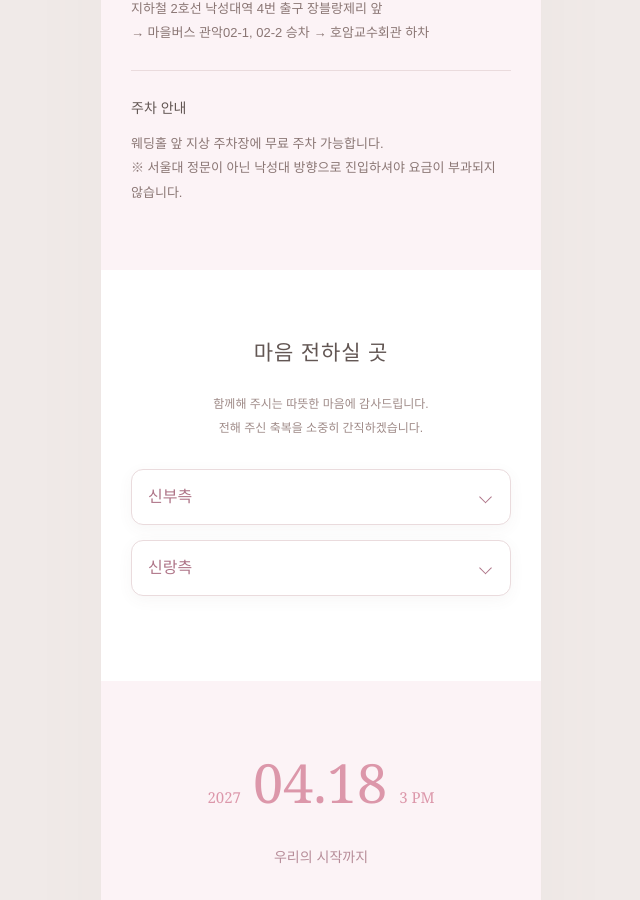
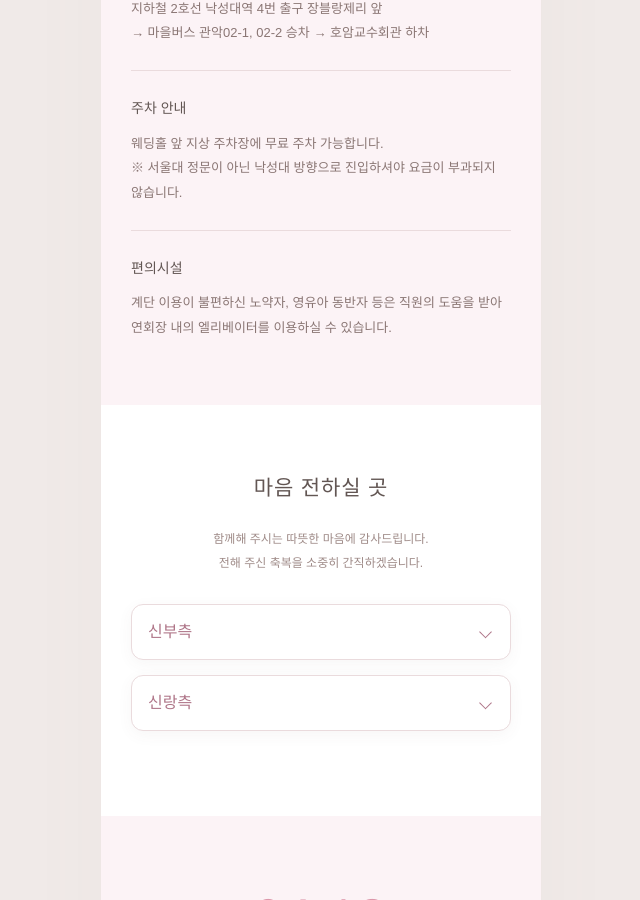
Before and after one commit to yuriandhoon/wedding, a Jekyll site: the page built from yuri/index.html, in a window 1280 px wide and 900 px high, scrolled down 3102 px. Shown: the whole window, without its empty margins (319-959 px from the left). Built offline with Jekyll 4.4.1, drawn with Linux system fonts in a browser that asks for light colours; some web fonts are replaced.

Commit message:
Update invitation.html

```diff
--- a/_layouts/invitation.html
+++ b/_layouts/invitation.html
@@ -109,6 +109,10 @@
             <h3>주차 안내</h3>
             <p data-bind="venue.parking"></p>
           </article>
+          <article>
+            <h3>편의시설</h3>
+            <p data-bind="venue.elevator"></p>
+          </article>
         </div>
       </section>
 
```
